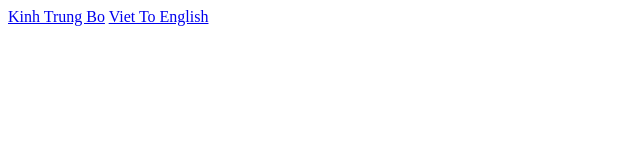
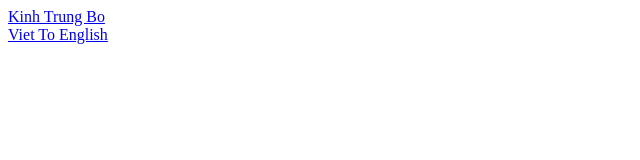
Before and after one commit to Truong-N/Kinh-Phat-Giao, a plain HTML site: page index.html in a window 1280 px wide. Shown: the whole page, without its empty margins (0-640 px from the left). Drawn offline with Linux system fonts and the light colour scheme.

Commit message:
Update index.html

```diff
--- a/index.html
+++ b/index.html
@@ -6,7 +6,8 @@
     <title>Kinh Phat Giao</title>
 </head>
 <body>
-    <a href="./kinhTrungBo/kinhTrungBo.html">Kinh Trung Bo</a>
+    <a href="./kinhTrungBo/kinhTrungBo.html">Kinh Trung Bo</a><br>
+    <a href="./thienTanhKhong/thienTanhKhong1.html>Thien Tanh Khong 1</a><br>
     <a href="./viet2eng/viet2eng.html">Viet To English</a>
 </body>
 
```
